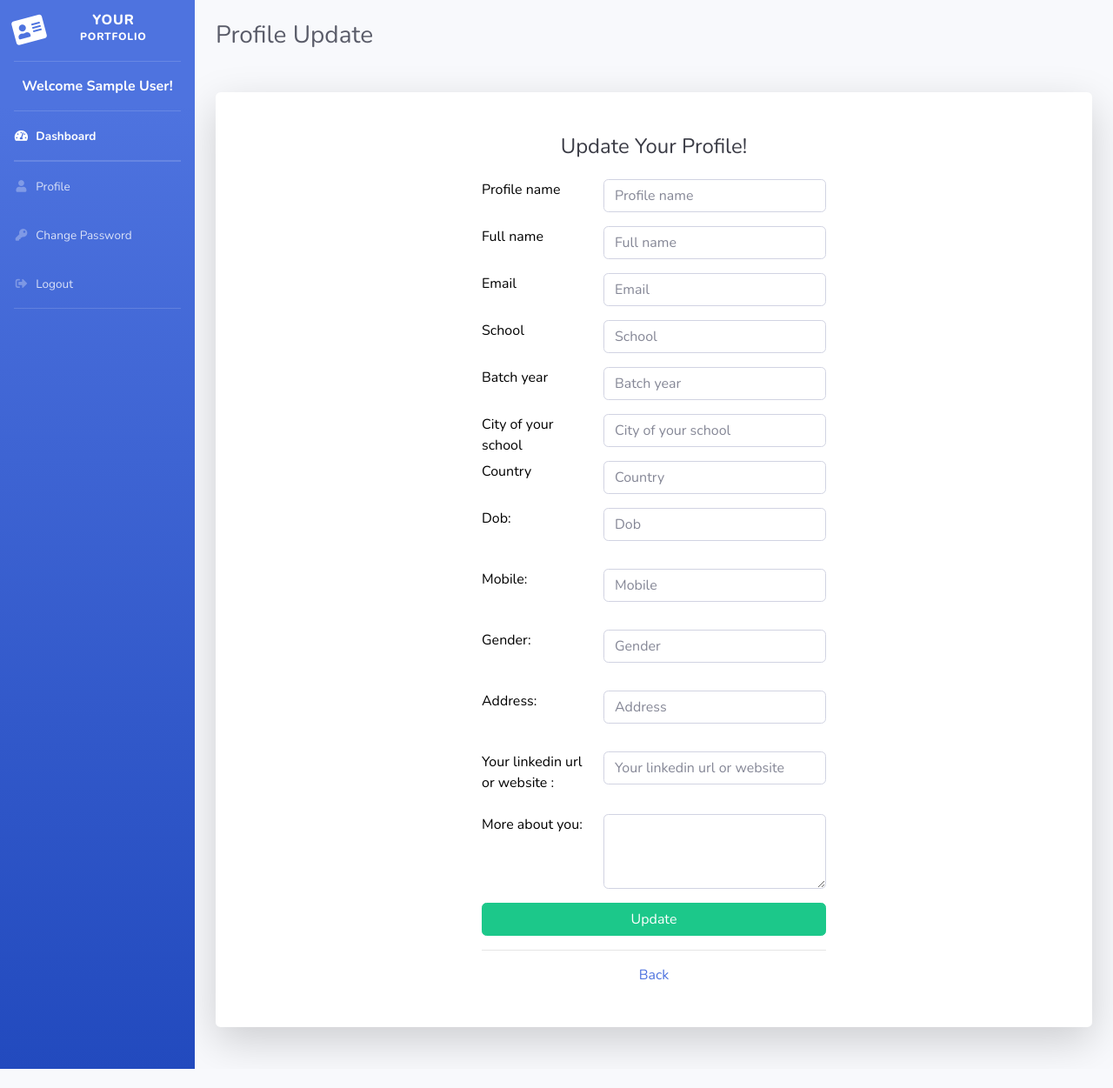
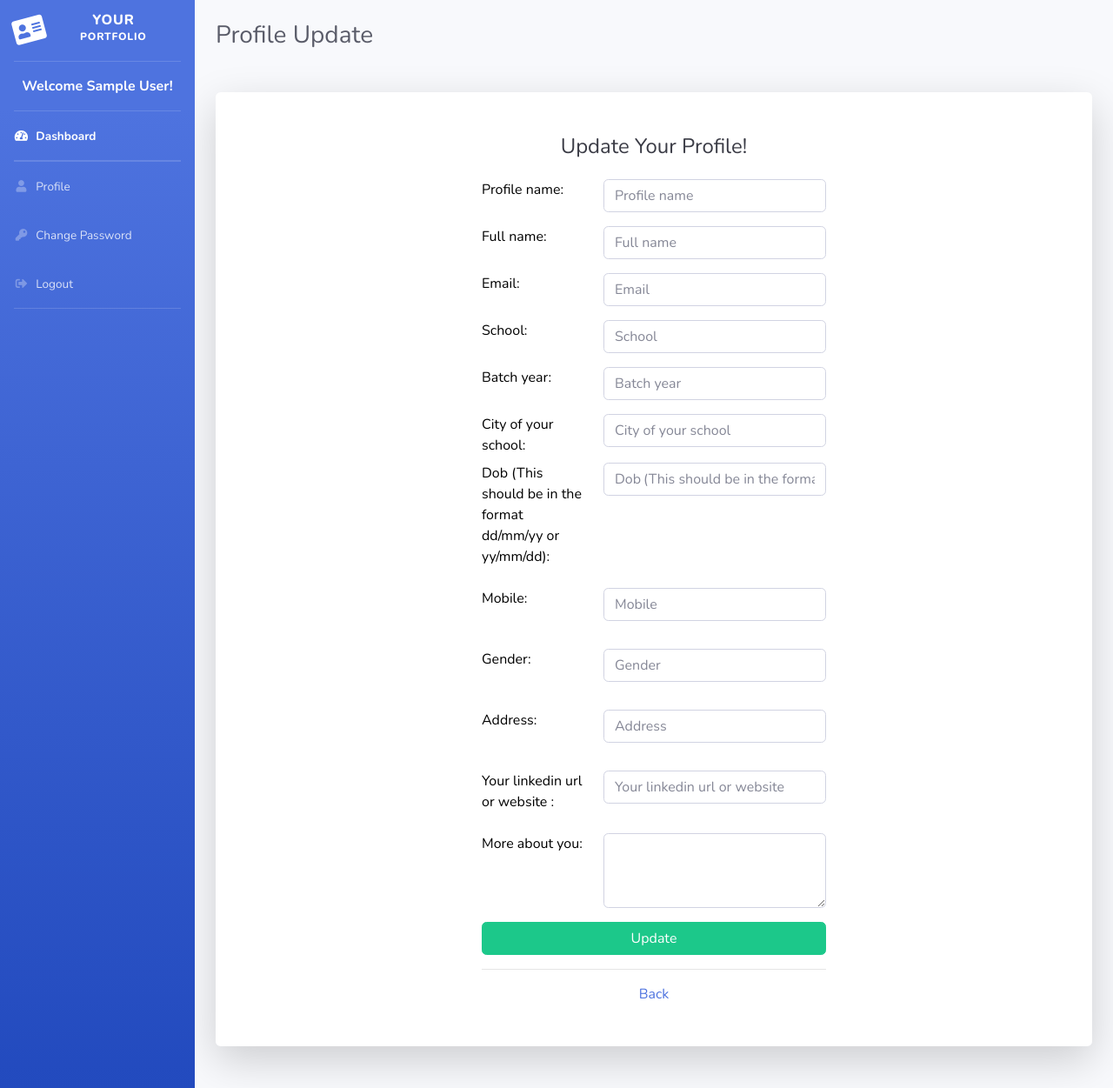
Before and after one commit to addyp1911/AlumniNetwork, a Django app: page /profile-update/ in a window 1280 px wide. Shown: the whole page at 87% size. Before the commit the page ends 1229 px from the top, so only its background shows below. Run offline with Django 3.2, Linux system fonts and the light colour scheme; the visitor is signed in with stand-in values (Sample User, id 1); some libraries are stand-ins or nearby versions.

Commit message:
some form changes

```diff
--- a/alumnisearch/forms.py
+++ b/alumnisearch/forms.py
@@ -47,7 +47,7 @@ class ProfileForm(forms.ModelForm):
     gender = AlumnusProfile.GENDER_CHOICES
     DATE_INPUT_FORMATS = ('%d/%m/%Y','%Y/%m/%d')
 
-    dob = forms.DateField(input_formats=DATE_INPUT_FORMATS, required=False)
+    dob = forms.DateField(input_formats=DATE_INPUT_FORMATS, required=False, label="Dob\t(This should be in the format dd/mm/yy or yy/mm/dd)")
     website_url = forms.CharField(max_length=50, required=False, label="Your linkedin url or website ")
     description = forms.CharField(max_length=500, label="More about you", required=False)
     gender = forms.ChoiceField(label='Gender', choices=gender , required=False)
@@ -65,7 +65,7 @@ class UserForm(forms.ModelForm):
 
     class Meta:
         model = User
-        fields = ('profile_name', 'full_name', 'email', 'school', 'batch_year', 'city', 'country')
+        fields = ('profile_name', 'full_name', 'email', 'school', 'batch_year', 'city')
 
 
 class ChangePasswordForm(forms.Form):
--- a/alumnisearch/templates/registration/profile-update.html
+++ b/alumnisearch/templates/registration/profile-update.html
@@ -41,7 +41,7 @@
                     {% for field in user_form %}
                         <div class="row">
                         <div class="col-md-4">
-                            <span style="color: black">{{ field.label }} </span>
+                            <span style="color: black">{{ field.label_tag }} </span>
                             {% if field.help_text %}
                                 <small class="form-text text-muted">{{ field.help_text|safe }}</small>
                             {% endif %}
@@ -66,6 +66,7 @@
                          {% if field.label == 'More about you'%}
                             <textarea id="description" name="description" class="form-control" rows="3"
                                         value={{ form.description.value}} > </textarea>
+
                         {% else %}
 						    <p><input name="{{field.name}}" type="{{field.name}}" class="form-control myfont" placeholder="{{field.label}}"> </p>
                          {% endif %}
@@ -77,7 +78,7 @@
                   </form>
                   <hr>
                   <div class="text-center">
-                    <a class="strong" href="{% url 'home' %}">Back</a>
+                    <a class="strong" href="{% url 'profile' %}">Back</a>
                   </div>
                 </div>
               </div>
--- a/alumnisearch/templates/show_alumni_det.html
+++ b/alumnisearch/templates/show_alumni_det.html
@@ -45,7 +45,8 @@
                 <p><strong>Wish him birthday on: </strong> {{profile.dob}} {% if profile.dob %} {% else %} No details given. {% endif %}  </p>
                 <p><strong>School: </strong> {{profile.school}} </p>
                 <p><strong>Batch Year: </strong> {{profile.batch_year}} </p>
-                <p><strong>City of your school: </strong> {{profile.city}} {{profile.state}} {{profile.country}}</p>
+                <p><strong>City of your school: </strong> {{profile.city}} {{profile.state}} </p>
+                <p><strong>Address: </strong> {{profile.address}}</p>
                 <p><strong>Country: </strong> {{profile.country}}{% if profile.country %} {% else %} No details given. {% endif %} </p>
                 <p><strong>Find him at: </strong> {{profile.website_url}} {% if profile.website_url %} {% else %} No details given. {% endif %} </p>
                 <p><strong>More about him: </strong> {{profile.description}} {% if profile.description %} {% else %} No details given. {% endif %}</p>
```
Also changed, not shown: alumnisearch/templates/registration/profile.html (+4 -4 lines), 1 other file.
